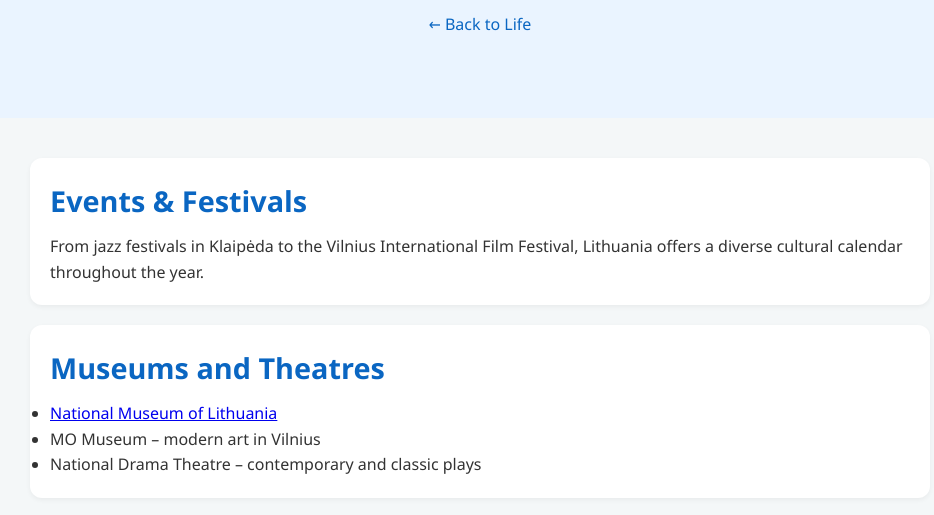
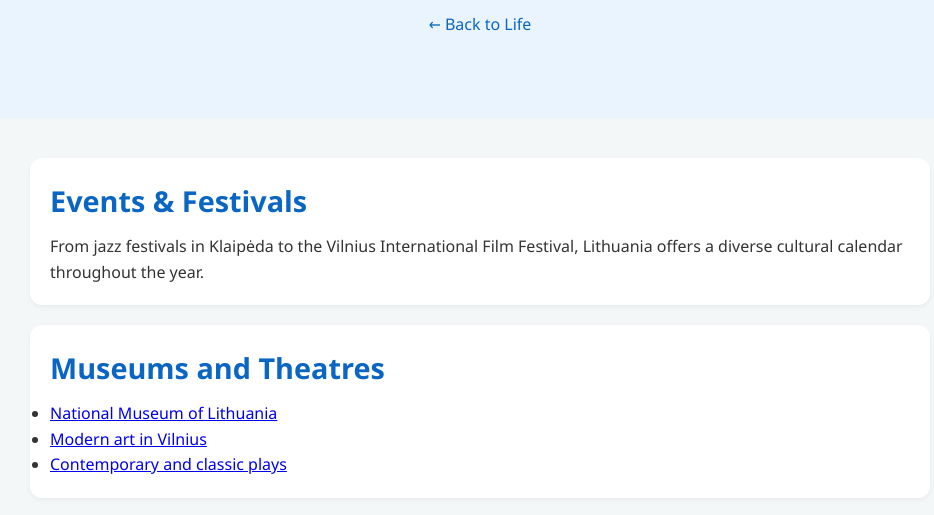
Before and after one commit to VytisNO/I-knowLithuania, a plain HTML site: page culture-and-leisure.html in a window 1280 px wide. Shown: the part 215-730 px from the top of the page, without its empty margins (160-1094 px from the left). Drawn offline with Linux system fonts and the light colour scheme.

Commit message:
Update culture-and-leisure.html

```diff
--- a/culture-and-leisure.html
+++ b/culture-and-leisure.html
@@ -27,8 +27,8 @@
       <h2>Museums and Theatres</h2>
       <ul>
         <li><a href="https://www.lndm.lt/en/" target="_blank">National Museum of Lithuania</a></li>
-        <li>MO Museum – modern art in Vilnius</li>
-        <li>National Drama Theatre – contemporary and classic plays</li>
+        <li><a href="https://mo.lt" target="_blank">Modern art in Vilnius</a></li>
+        <li><a href="https://www.teatras.lt" target="_blank">Contemporary and classic plays</a></li>
       </ul>
     </section>
 
```
